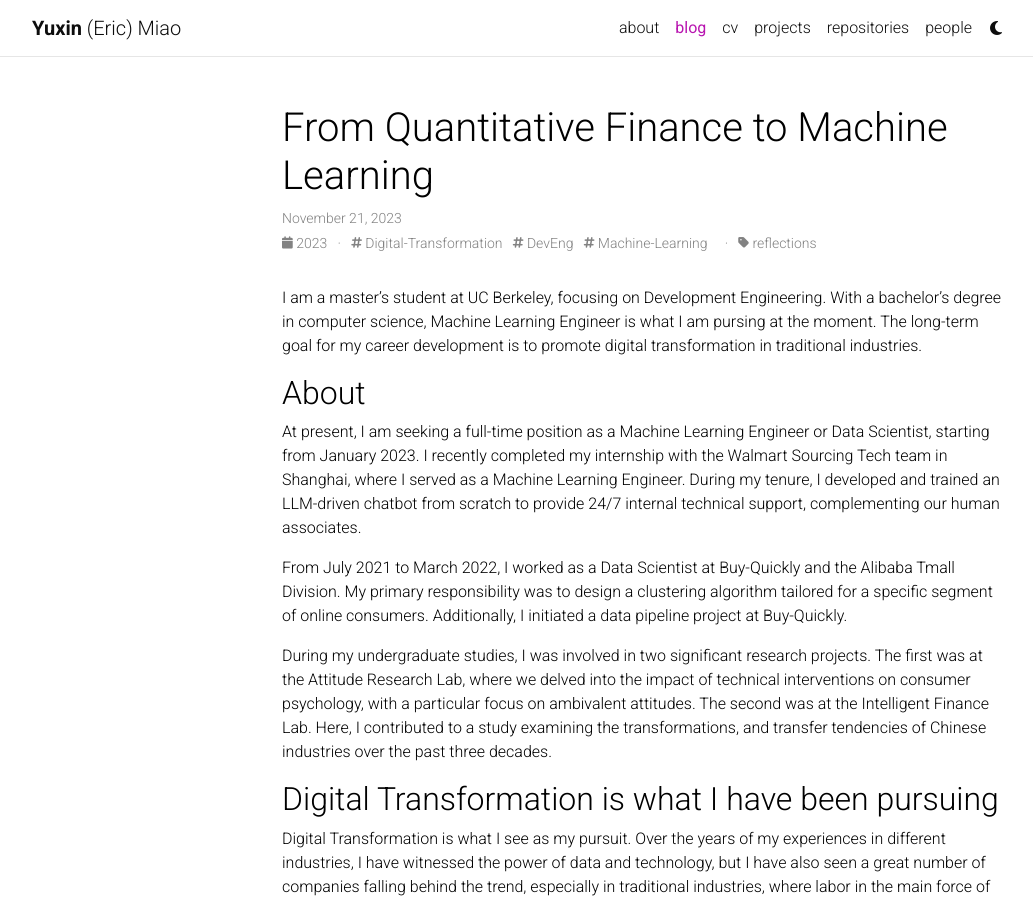
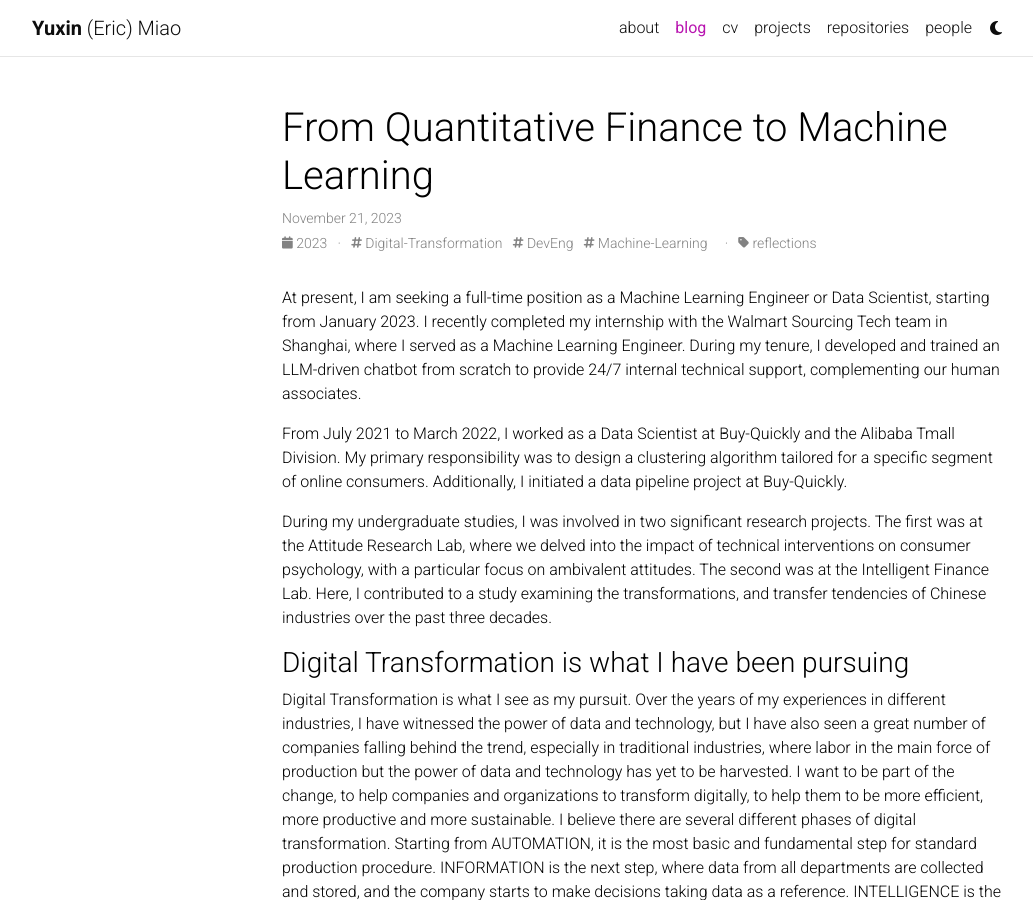
Before and after one commit to Eric-Miao/eric-miao.github.io, a Jekyll site: the page built from _posts/2023-11-21-profile-storyboard.md, in a window 1280 px wide and 900 px high. Shown: the whole window, without its empty margins (123-1156 px from the left). Built offline with Jekyll 4.4.1, drawn with Linux system fonts in a browser that asks for light colours; a style sheet for code colours, icons or effects is not loaded.

Commit message:
update format

```diff
--- a/_posts/2023-11-21-profile-storyboard.md
+++ b/_posts/2023-11-21-profile-storyboard.md
@@ -26,9 +26,6 @@
     padding-left: 40px;
   }
 ---
-I am a master's student at UC Berkeley, focusing on Development Engineering. With a bachelor's degree in computer science, Machine Learning Engineer is what I am pursing at the moment. The long-term goal for my career development is to promote digital transformation in traditional industries.
-
-## About
 
 At present, I am seeking a full-time position as a Machine Learning Engineer or Data Scientist, starting from January 2023. I recently completed my internship with the Walmart Sourcing Tech team in Shanghai, where I served as a Machine Learning Engineer. During my tenure, I developed and trained an LLM-driven chatbot from scratch to provide 24/7 internal technical support, complementing our human associates.
 
@@ -36,7 +33,7 @@
 
 During my undergraduate studies, I was involved in two significant research projects. The first was at the Attitude Research Lab, where we delved into the impact of technical interventions on consumer psychology, with a particular focus on ambivalent attitudes. The second was at the Intelligent Finance Lab. Here, I contributed to a study examining the transformations, and transfer tendencies of Chinese industries over the past three decades.
 
-## Digital Transformation is what I have been pursuing
+### Digital Transformation is what I have been pursuing
 
 Digital Transformation is what I see as my pursuit. Over the years of my experiences in different industries, I have witnessed the power of data and technology, but I have also seen a great number of companies falling behind the trend, especially in traditional industries, where labor in the main force of production but the power of data and technology has yet to be harvested. I want to be part of the change, to help companies and organizations to transform digitally, to help them to be more efficient, more productive and more sustainable.
 I believe there are several different phases of digital transformation. Starting from AUTOMATION, it is the most basic and fundamental step for standard production procedure. INFORMATION is the next step, where data from all departments are collected and stored, and the company starts to make decisions taking data as a reference. INTELLIGENCE is the last step, where data is utilized for prediction and optimization. I have seen many companies stuck at the first step, and I want to help them to move forward.
@@ -44,7 +41,7 @@
 You can find more about my thoughts on digital transformation in this [post](https://eric-miao.github.io/blog/2023/oped/)
 
 
-## Promote Orange Industry in Rural China with Technology
+### Promote Orange Industry in Rural China with Technology
 
 >- TIME: 03/2018 - 08/2018
 >- PLACE: Shimian, Sichuan, China
@@ -55,16 +52,15 @@
 
 Here is a more comprehensive review of the project: [link](https://eric-miao.github.io/blog/2023/orange-orchand/)
 
-<div class="row mt-3">
-    <div class="col-sm mt-3 mt-md-0">
-        {% include video.html path="https://www.youtube.com/embed/rh0tNTY2uNY?si=zNEUJqHOUhHQ6ftm" class="img-fluid rounded z-depth-1" %}
-    </div>
+
+<div class="col-sm mt-3 mt-md-0">
+    {% include video.html path="https://www.youtube.com/embed/rh0tNTY2uNY?si=zNEUJqHOUhHQ6ftm" class="img-fluid rounded z-depth-1" %}
 </div>
 <div class="caption">
     This is the video that we made for the local industry.
 </div>
 
-## Upgrade of Inventory Management of Manufacturing Industry
+### Upgrade of Inventory Management of Manufacturing Industry
 
 >- TIME: 12/2020 - 02/2021
 >- PLACE: Jinsung, Yantai, China
@@ -81,7 +77,7 @@
     The RFID chip that is attached to the tray.
 </div>
 
-## Enhance Efficieny of E-Commerce Analysis with Data Pipeline
+### Enhance Efficieny of E-Commerce Analysis with Data Pipeline
 
 >- TIME: 07/2021 - 03/2022
 >- PLACE: Alibaba/BuyQuickly, Shanghai, China
@@ -102,7 +98,7 @@
 
 To view the whitebook of this project, please refer to this [post](https://eric-miao.github.io/projects/tmall/).
 
-## Large Language Model journey
+### Large Language Model journey
 
 >- TIME: 06/2023 - 08/2023
 >- PLACE: Walmart, Shanghai, China
```
Also changed, not shown: _pages/about.md (+1 -1 lines).
